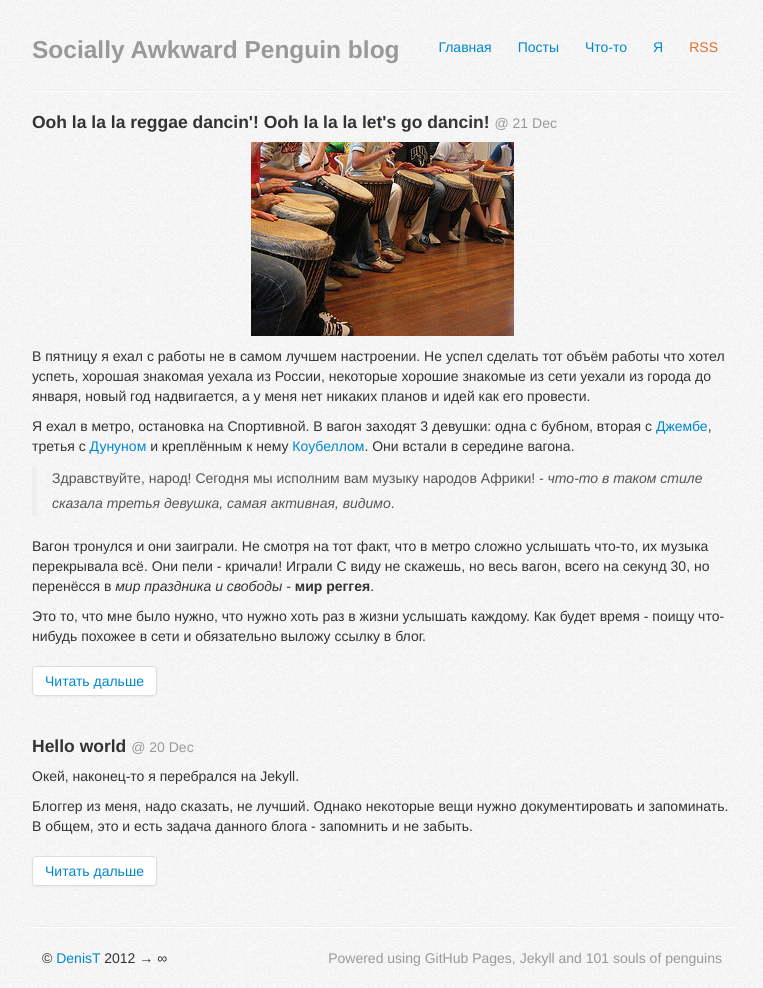
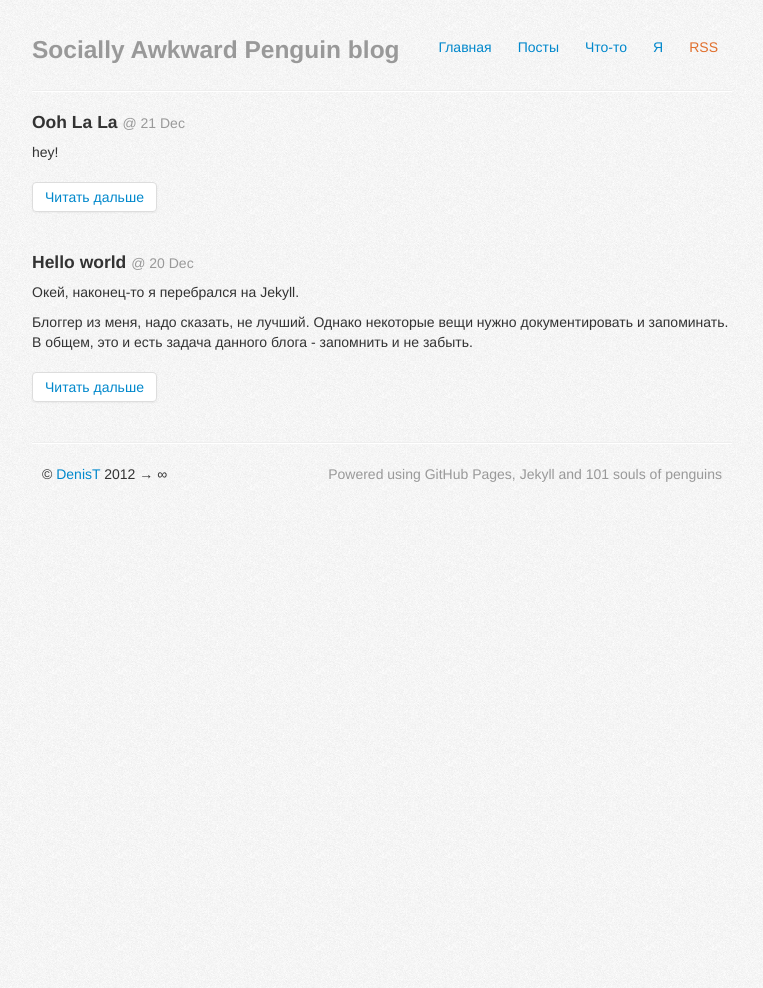
Before and after one commit to iorlas/iorlas.github.com, a Jekyll site: the page built from index.html, in a window 1280 px wide. Shown: the whole page, without its empty margins (258-1021 px from the left). Built offline with Jekyll 4.4.1, drawn with Linux system fonts in a browser that asks for light colours; Markdown is read by kramdown in place of the engine named in the settings; after the commit the page ends 900 px from its top, so only the background shows below that.

Commit message:
Posting 2012-12-21-ooh-la-la.markdown

```diff
--- a/_posts/2012-12-21-ooh-la-la.markdown
+++ b/_posts/2012-12-21-ooh-la-la.markdown
@@ -1,18 +1 @@
----
-layout: post
-title: Ooh la la la reggae dancin'! Ooh la la la let's go dancin!
-quote: Soon the earth will tilt on its axis and begin to dance to the reggae beat to the accompaniment of earthquake. And who can resist the dance of the earthquake, mon?
-quote_author: Peter Tosh
----
-
-![Такие дела](/assets/img/djembedrumming.jpg)
-
-В пятницу я ехал с работы не в самом лучшем настроении. Не успел сделать тот объём работы что хотел успеть, хорошая знакомая уехала из России, некоторые хорошие знакомые из сети уехали из города до января, новый год надвигается, а у меня нет никаких планов и идей как его провести.
-
-Я ехал в метро, остановка на Спортивной. В вагон заходят 3 девушки: одна с бубном, вторая с [Джембе](http://ru.wikipedia.org/wiki/%D0%94%D0%B6%D0%B5%D0%BC%D0%B1%D0%B5), третья c [Дунуном](http://en.wikipedia.org/wiki/Dunun) и креплённым к нему [Коубеллом](http://ru.wikipedia.org/wiki/%D0%9A%D0%BE%D0%B2%D0%B1%D0%B5%D0%BB%D0%BB). Они встали в середине вагона.
-
-> Здравствуйте, народ! Сегодня мы исполним вам музыку народов Африки! - *что-то в таком стиле сказала третья девушка, самая активная, видимо*.
-
-Вагон тронулся и они заиграли. Не смотря на тот факт, что в метро сложно услышать что-то, их музыка перекрывала всё. Они пели - кричали! Играли  С виду не скажешь, но весь вагон, всего на секунд 30, но перенёсся в *мир праздника и свободы* - **мир реггея**.
-
-Это то, что мне было нужно, что нужно хоть раз в жизни услышать каждому. Как будет время - поищу что-нибудь похожее в сети и обязательно выложу ссылку в блог.
+hey!
```
